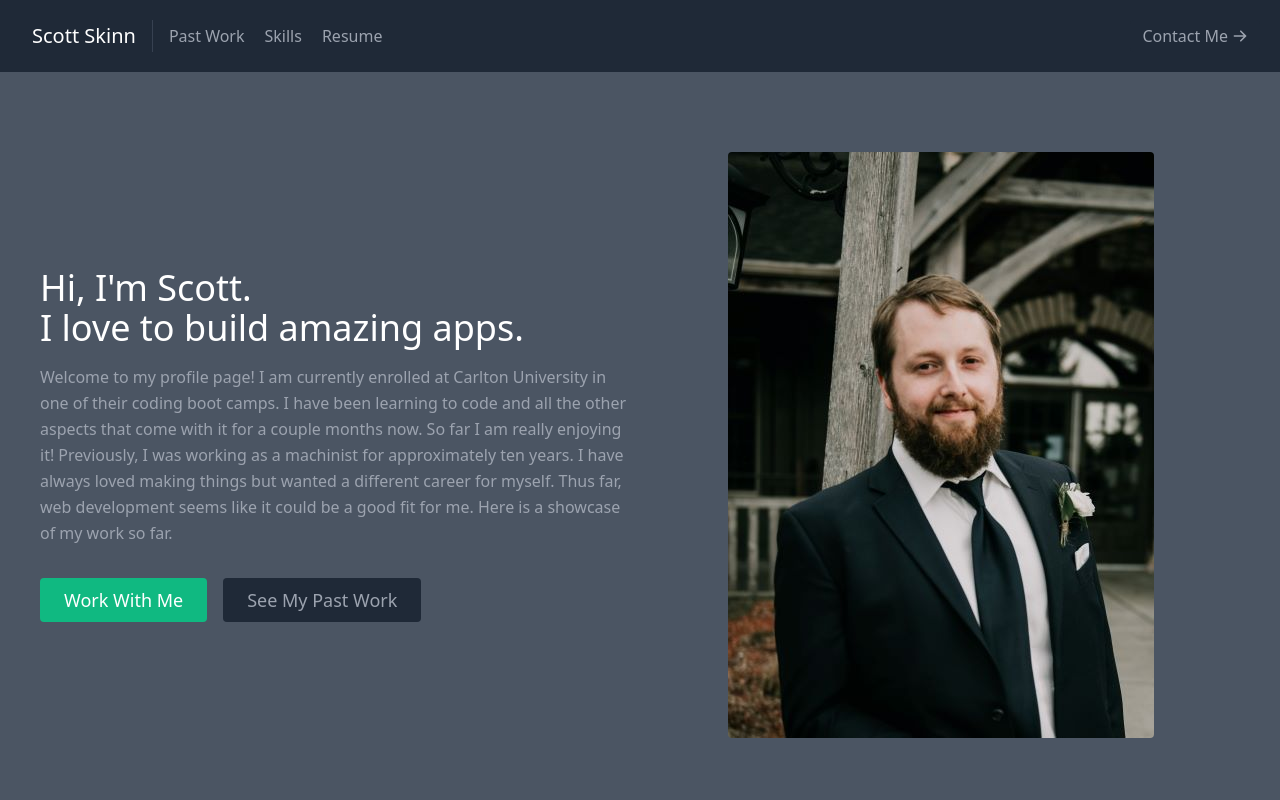
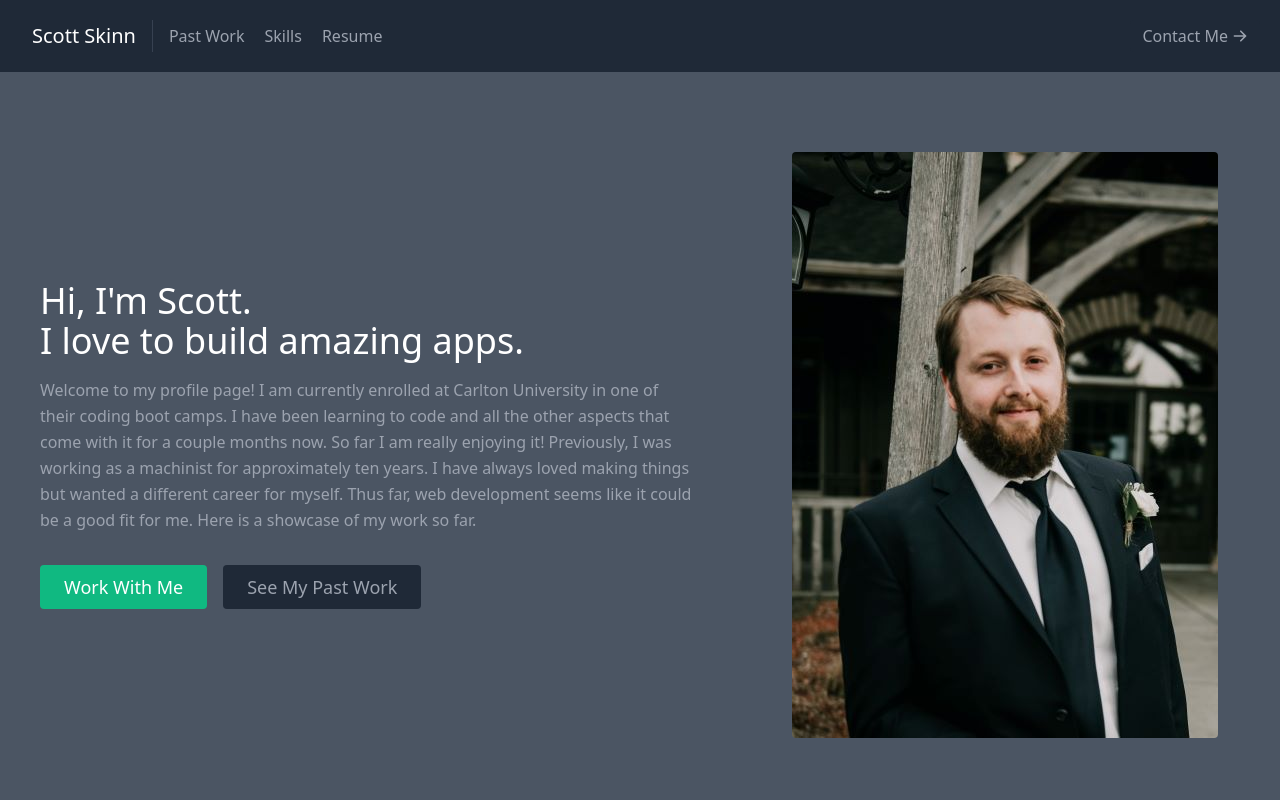
Before and after one commit to scottskinn/my-portfolio, a React (Create React App) app: page / in a window 1280 px wide. Shown: the top 800 px of the page. Built offline with nearby package versions, Linux system fonts and the light colour scheme.

Commit message:
update about

```diff
--- a/src/components/About.js
+++ b/src/components/About.js
@@ -26,7 +26,7 @@ export default function About() {
             </a>
           </div>
         </div>
-        <div className="lg:max-w-lg lg:w-full md:w-1/2 w-5/6 rounded">
+        <div className="lg:max-w-md lg:w-1/2 md:w-1/2 w-5/6 rounded">
           <img
             className="object-cover object-center rounded"
             alt="hero"
```
